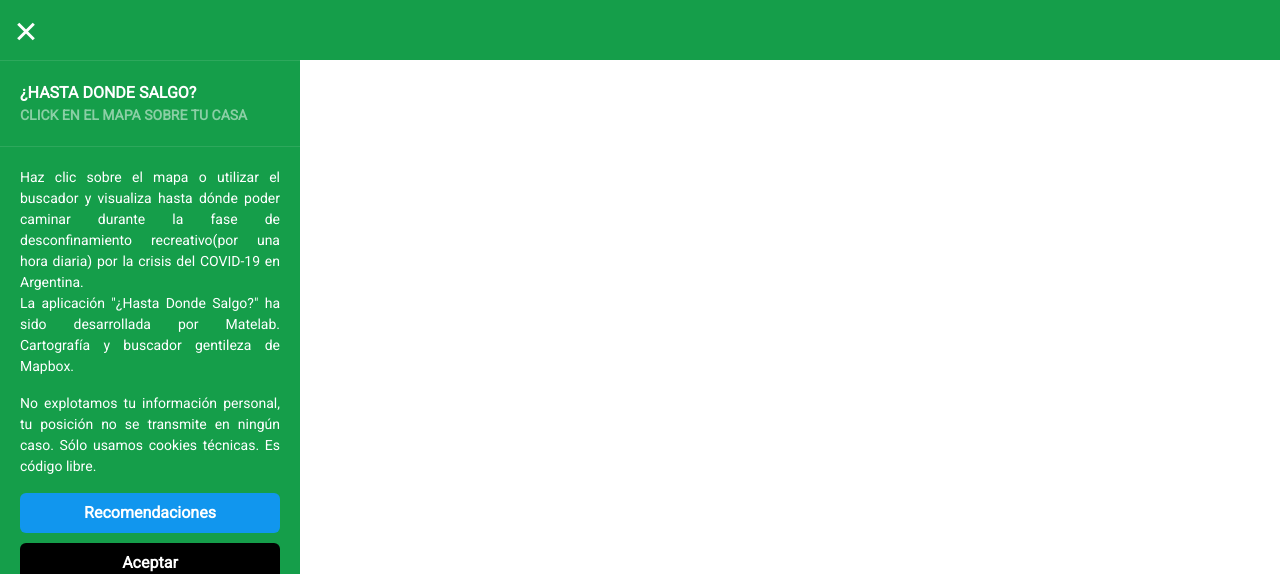
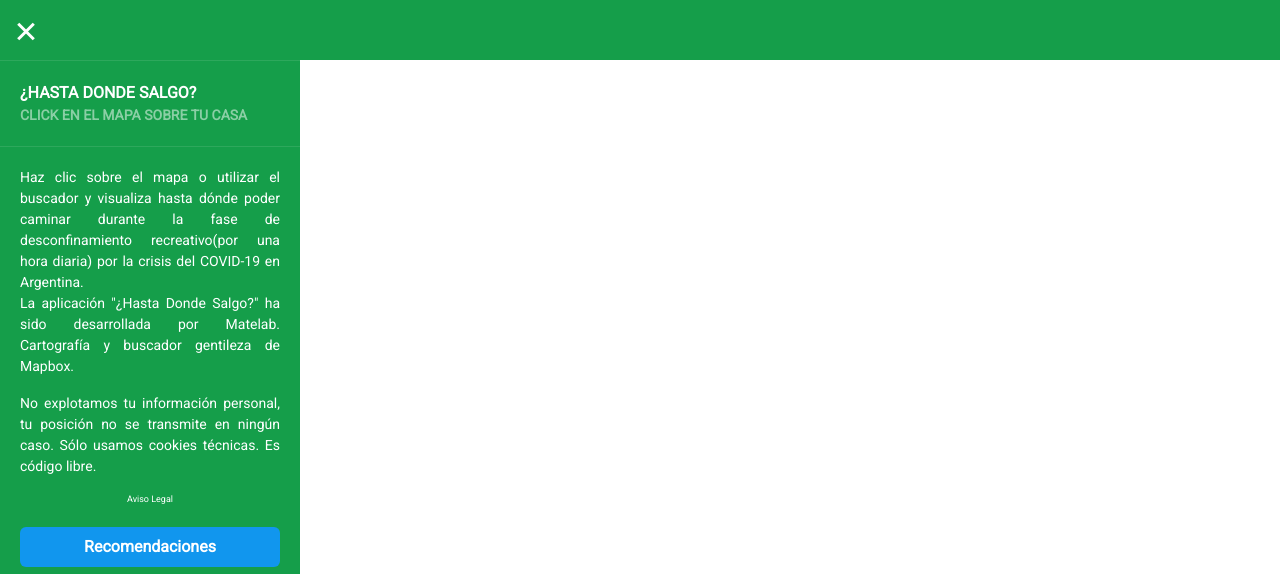
Before and after one commit to matelab/hastaDondeSalgo, a website built with webpack: page index.html in a window 1280 px wide. Shown: the top 574 px of the page. Built offline with nearby package versions, Linux system fonts and the light colour scheme; what @mapbox/mapbox-gl-geocoder, mapbox-gl would draw is missing.

Commit message:
Aviso Legal

```diff
--- a/index.html
+++ b/index.html
@@ -256,11 +256,10 @@
           <p class="cookie-notification">No explotamos tu información personal,
               tu posición no se transmite en ningún caso. Sólo usamos cookies técnicas.
               Es <a href="https://github.com/matelab/hastaDondeSalgo" target="_blank">código libre</a>.</p>
-          <!--<div class="legal">
-            <a href="http://geomati.co/cookies_1km.html" target="_blank">política de cookies</a>
-            <span> | </span>
-            <a href="http://geomati.co/privacidad_1km.html" target="_blank">política de privacidad</a>
-          </div>-->
+          <div class="legal">
+            <a href="https://www.matelab.com.ar/avisolegal/es/" target="_blank">Aviso Legal</a>
+            <span>
+          </div>
           <button class="recomendations" data-toggle="modal" data-target="#recomendaciones">Recomendaciones</button>
           <button class="dismiss" onclick="document.getElementById('openSidebarMenu').checked = false;">Aceptar</button>
         </div>
```
